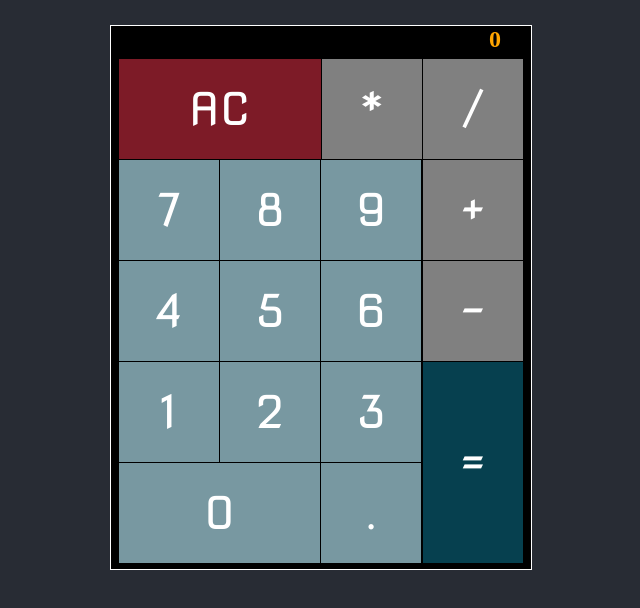
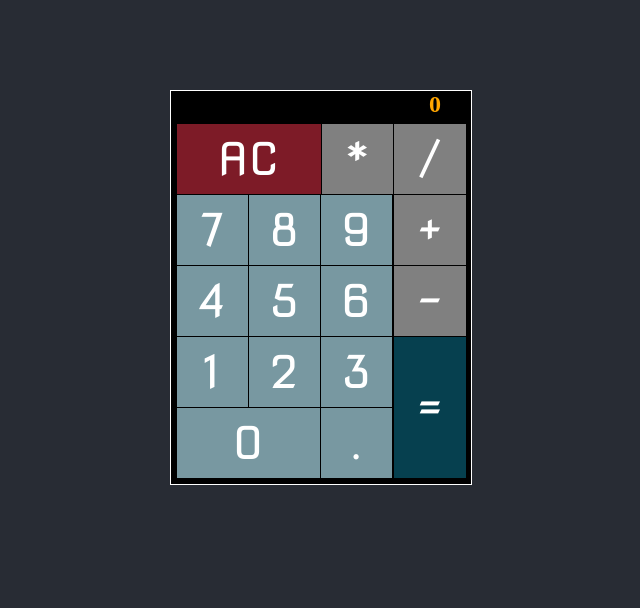
Before and after one commit to henizola/javascript-calculator, a React (Create React App) app: page / in a window 1280 px wide. Shown: the top 608 px of the page, without its empty margins (319-959 px from the left). Built offline with nearby package versions, Linux system fonts and the light colour scheme.

Commit message:
(style) fixed the new line problem

```diff
--- a/src/App.js
+++ b/src/App.js
@@ -102,9 +102,13 @@
 					<Total>{total}</Total>
 				) : equation.length > 0 && total === 0 ? (
 					<Total>{equation}</Total>
+				) : total.length > 10 ? (
+					<Total>
+						{equation} = {total.toExponential()}
+					</Total>
 				) : (
 					<Total>
-						{equation} = {total.toExponential()}
+						{equation} = {total}
 					</Total>
 				)}
 				<h1
--- a/src/App.styles.jsx
+++ b/src/App.styles.jsx
@@ -2,37 +2,37 @@
 export const CalculatorContainer = styled.div`
 	display: flex;
 	flex-direction: column;
-	width: 420px;
+	width: 300px;
 	background-color: black;
 	margin: auto;
-	margin-top: 25px;
-	height: 150%;
+	margin-top: 7%;
 	border: 1px solid white;
 `;
 export const Calculator = styled.div`
-	width: 404px;
-	height: 510px;
+	width: 289px;
+	height: 360px;
 	display: grid;
 	grid-template-columns: repeat(4, 1fr);
-	grid-template-rows: repeat(5, 100px);
+	grid-template-rows: repeat(5, 70px);
 	grid-gap: 1px;
 	margin: auto;
 `;
 export const Display = styled.div`
-	width: 400px;
+	width: 280px;
 	background-color: black;
 	color: white;
 	word-wrap: break-word;
+	height: 10%;
 `;
 export const NumbersContainer = styled.div`
 	grid-column: span 3;
 	display: grid;
 	grid-gap: 1px;
-	grid-template-columns: repeat(auto-fill, 100px);
+	grid-template-columns: repeat(auto-fill, 71px);
 `;
 export const Numbers = styled.button`
 	text-align: center;
-	height: 100px;
+	height: 70px;
 	margin-top: 0px;
 	font-weight: 500;
 	font-size: 45px;
@@ -50,7 +50,7 @@
 export const Ac = styled.button`
 	grid-column: span 2;
 	text-align: center;
-	height: 100px;
+	height: 70px;
 	margin-top: 0px;
 	background-color: #7d1b27;
 	border: none;
@@ -66,7 +66,7 @@
 export const Zero = styled.button`
 	grid-column: span 2;
 	text-align: center;
-	height: 100px;
+	height: 70px;
 	margin-top: 0px;
 	font-weight: 500;
 	font-size: 45px;
```
